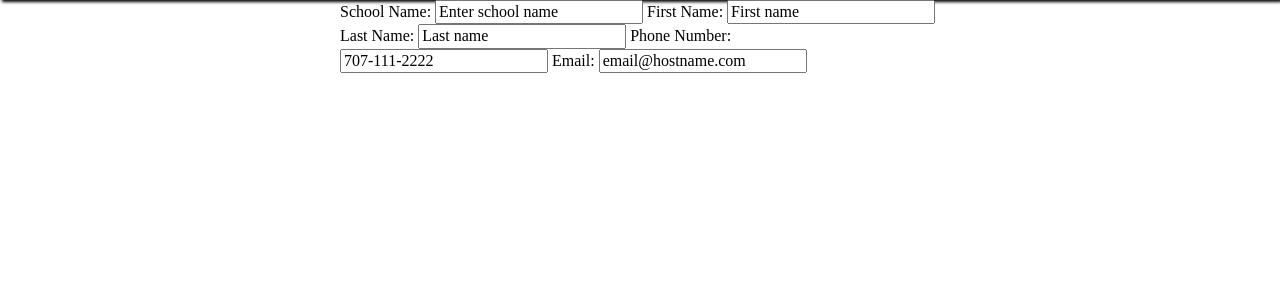
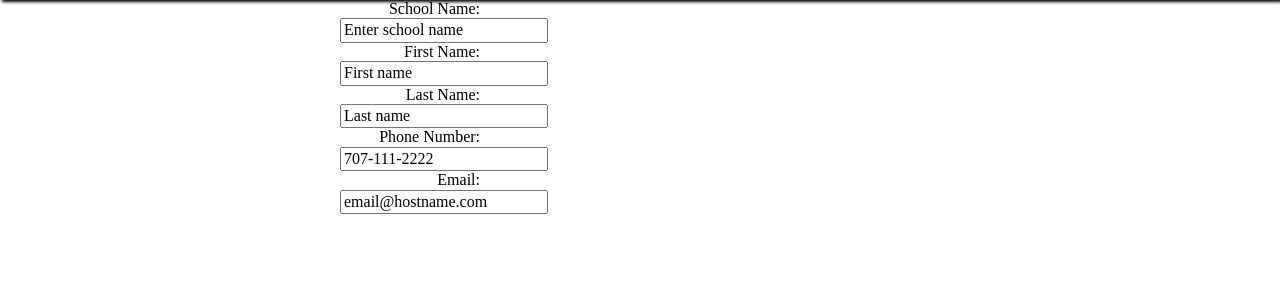
Before and after one commit to tohaku/foodshow2015, a PHP site: page /schoolregistration.php in a window 1280 px wide. Shown: the part 60-360 px from the top of the page. Run offline with PHP 8.4, Linux system fonts and the light colour scheme; some libraries are stand-ins or nearby versions.

Commit message:
css changes

```diff
--- a/main.css
+++ b/main.css
@@ -46,3 +46,15 @@
     width: 600px;
     margin: 0 auto;
 }
+
+label {
+    display: inline-block;
+    width: 140px;
+    text-align: right;
+}
+.registrationForms input {
+    display: block;
+    width: 200px;
+    text-align: left;
+
+}
--- a/schoolregistration.php
+++ b/schoolregistration.php
@@ -7,7 +7,7 @@
 
 <?php require("navbar.php");?>
 <div id="container">
-    <form name="schoolRegistration">
+    <form class="registrationForms" name="schoolRegistration">
         <label for="schoolName">School Name:</label>
         <input type="text" value="Enter school name" id="schoolName" name="schoolName"/>
         <label for="FName">First Name:</label>
--- a/vendorregistration.php
+++ b/vendorregistration.php
@@ -7,7 +7,7 @@
 
 <?php require("navbar.php");?>
 
-    <form>
+    <form class="registrationForms" name="vendorRegistration">
         <label for="vendorName">Vendor Name:</label>
         <input type="text" value="Enter vendor name" id="vendorName" name="vendorName"/>
         <label for="FName">First Name:</label>
```
